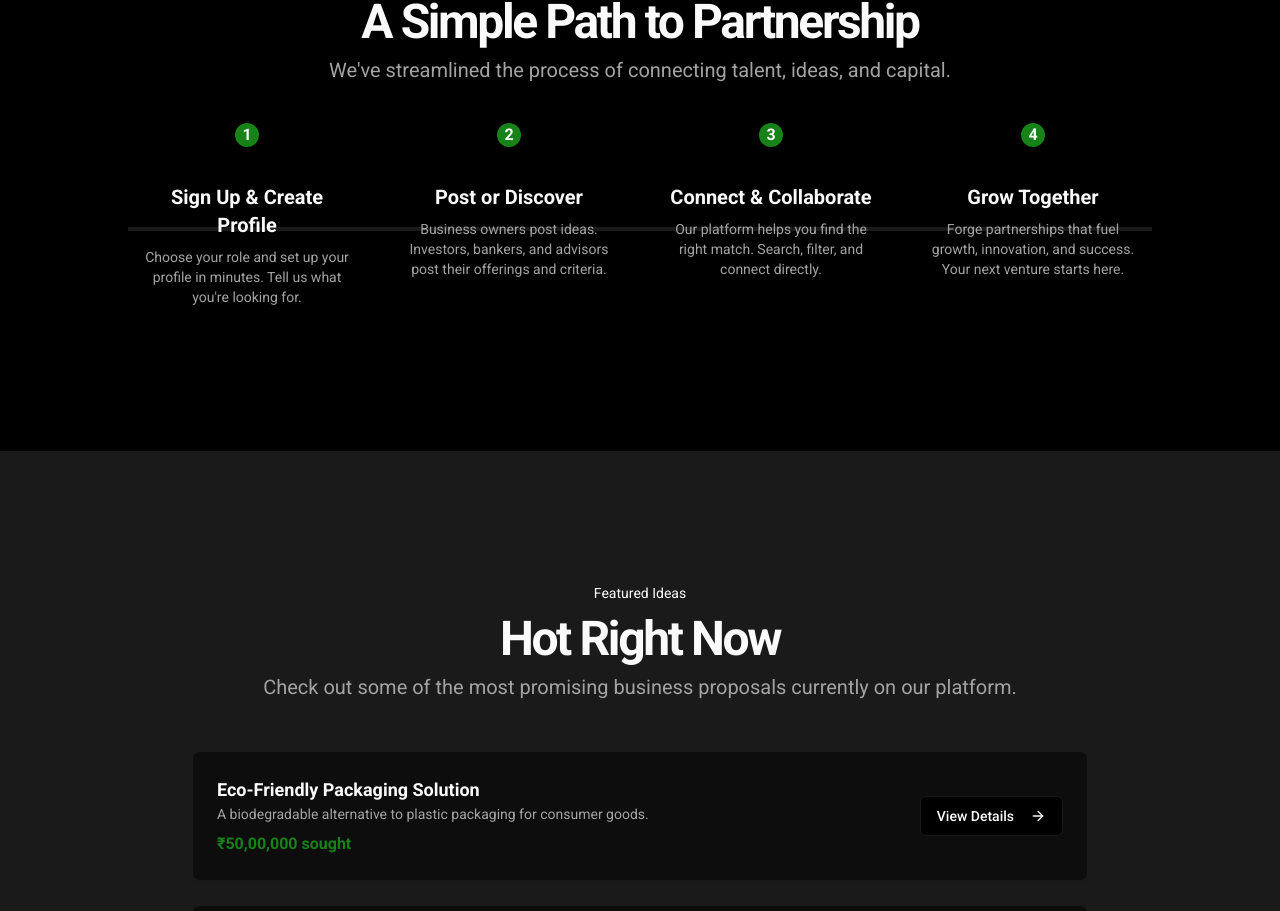
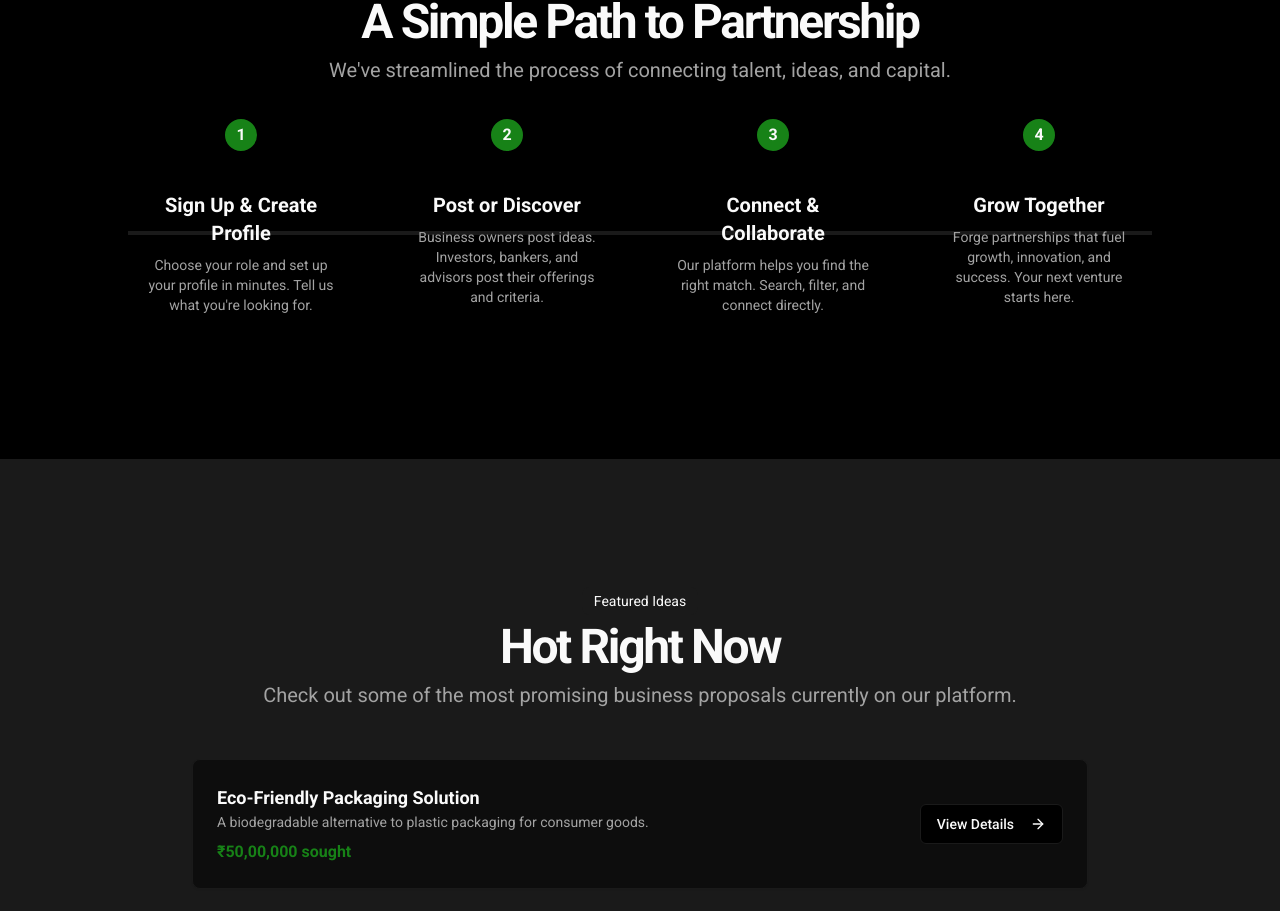
Before and after one commit to hshawaiz04/ventureconnect, a Next.js app: page / in a window 1280 px wide. Shown: the part 1568-2479 px from the top of the page. Built offline with nearby package versions, Linux system fonts and the light colour scheme.

Commit message:
BRO THAT PROBLEM IS THERE FOR THAT ENTIRE PAGE FIX IT

```diff
--- a/src/app/page.tsx
+++ b/src/app/page.tsx
@@ -128,7 +128,7 @@ export default function Home() {
               </p>
             </div>
           </div>
-          <div className="mx-auto grid max-w-5xl items-start gap-6 py-12 lg:grid-cols-4 md:grid-cols-2">
+          <div className="mx-auto grid max-w-5xl items-stretch gap-6 py-12 lg:grid-cols-4 md:grid-cols-2">
             {roles.map((role) => (
               <Card key={role.title} className="flex flex-col h-full hover:shadow-lg transition-shadow duration-300">
                 <CardHeader className="items-center">
@@ -137,8 +137,9 @@ export default function Home() {
                 </CardHeader>
                 <CardContent className="flex-grow text-center">
                   <p className="text-sm text-muted-foreground">{role.description}</p>
+
                 </CardContent>
-                <div className="p-6 pt-0">
+                <div className="p-6 pt-0 mt-auto">
                   <Button className="w-full" asChild>
                     <Link href={role.link}>{role.cta}</Link>
                   </Button>
@@ -160,12 +161,12 @@ export default function Home() {
               </p>
             </div>
           </div>
-          <div className="relative mx-auto max-w-5xl grid gap-6 sm:grid-cols-2 lg:grid-cols-4">
+          <div className="relative mx-auto max-w-5xl grid gap-10 sm:grid-cols-4">
              <div className="absolute left-0 top-1/2 -translate-y-1/2 h-1 w-full bg-border hidden sm:block"></div>
               {howItWorksSteps.map((step) => (
                   <div key={step.step} className="relative flex flex-col items-center text-center p-4">
-                      <div className="absolute -top-4 h-8 w-8 rounded-full bg-primary text-primary-foreground flex items-center justify-center font-bold z-10 border-4 border-background">{step.step}</div>
-                      <h3 className="mt-8 text-xl font-bold">{step.title}</h3>
+                      <div className="absolute -top-5 h-10 w-10 rounded-full bg-primary text-primary-foreground flex items-center justify-center font-bold z-10 border-4 border-background">{step.step}</div>
+                      <h3 className="mt-10 text-xl font-bold">{step.title}</h3>
                       <p className="mt-2 text-sm text-muted-foreground">{step.description}</p>
                   </div>
               ))}
@@ -187,7 +188,7 @@ export default function Home() {
           <div className="mx-auto max-w-4xl grid grid-cols-1 gap-6 pt-12">
             {featuredProposals.map((proposal) => (
               <Card key={proposal.id} className="hover:shadow-lg transition-shadow duration-300">
-                <div className="flex items-center justify-between p-6">
+                <CardContent className="flex items-center justify-between p-6">
                   <div className="flex-grow">
                     <h3 className="text-lg font-semibold">{proposal.title}</h3>
                     <p className="text-sm text-muted-foreground">{proposal.description}</p>
@@ -196,7 +197,7 @@ export default function Home() {
                   <Button variant="outline" asChild className="ml-6 flex-shrink-0">
                     <Link href={`/proposals`}>View Details <ArrowRight className="ml-2 h-4 w-4" /></Link>
                   </Button>
-                </div>
+                </CardContent>
               </Card>
             ))}
           </div>
```
